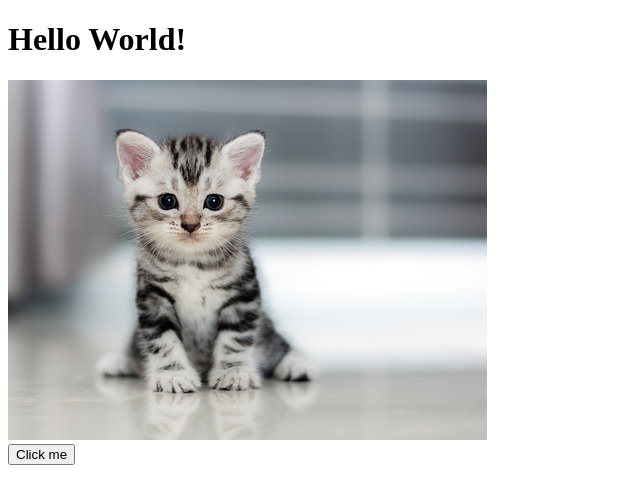
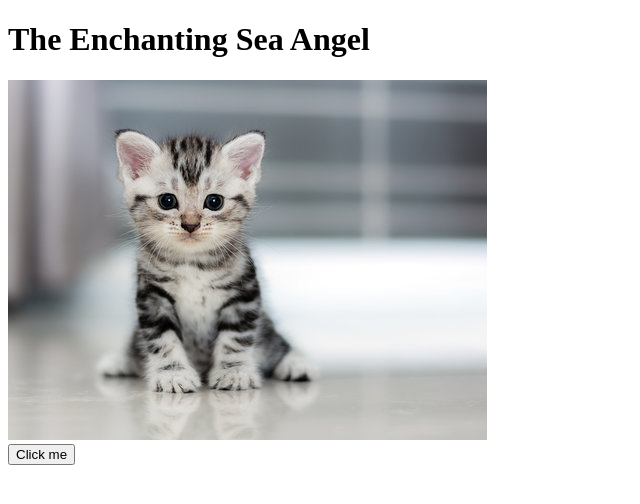
Before and after one commit to qobbs/mini-assignment-1-CSS, a plain HTML site: page index.html in a window 1280 px wide. Shown: the whole page, without its empty margins (0-640 px from the left). Drawn offline with nearby package versions, Linux system fonts and the light colour scheme.

Commit message:
changed the title and webpage name

```diff
--- a/index.html
+++ b/index.html
@@ -6,11 +6,11 @@
     <script src="https://code.jquery.com/jquery-3.7.1.min.js" integrity="sha256-/JqT3SQfawRcv/BIHPThkBvs0OEvtFFmqPF/lYI/Cxo=" crossorigin="anonymous"></script>
     <script src="/js/main.js"></script>
     <link rel="stylesheet" href="/css/style.css">
-    <title>My Webpage</title>
+    <title>Sea Angel Are So Cool</title>
 </head>
 <body>
     <!-- Your content goes here -->
-    <h1>Hello World!</h1>
+    <h1>The Enchanting Sea Angel</h1>
     <div id="kitty">
         <img src="images/kitten.jpg" alt="This is a kitten.">
         <button id="btn">Click me</button>
```
